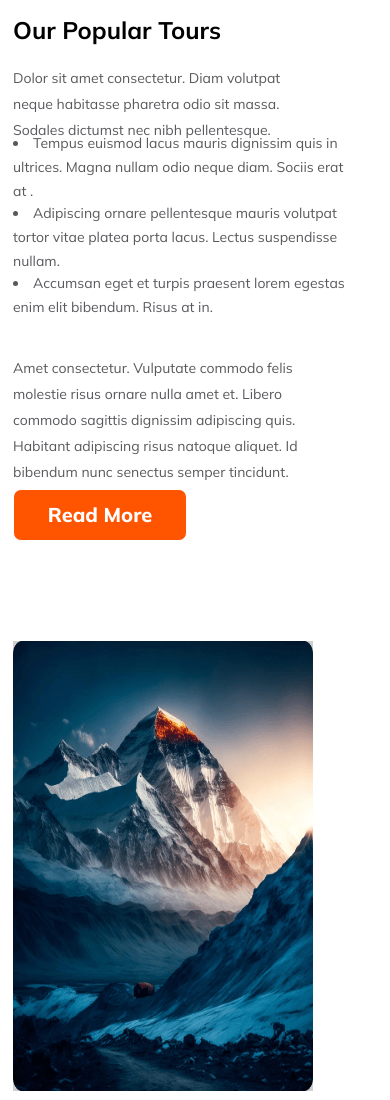
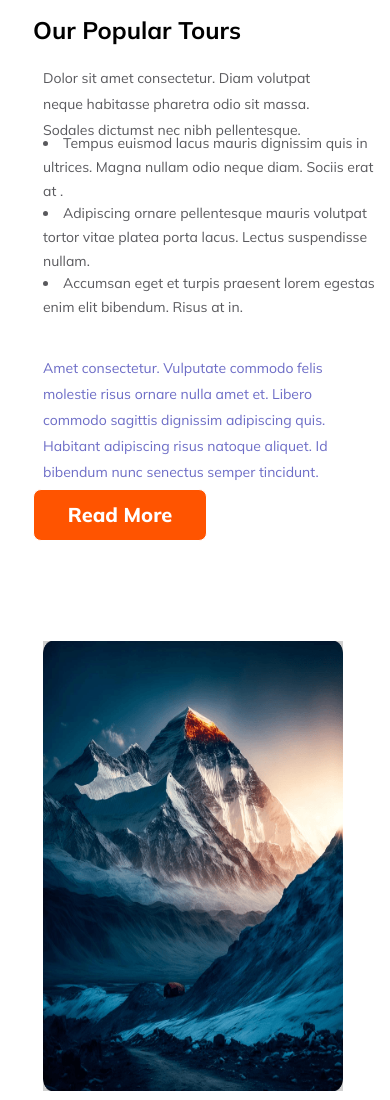
Before and after one commit to tultul4d/Travel-website, a plain HTML site: page index.html in a window 390 px wide. Shown: the part 840-1940 px from the top of the page. Drawn offline with Linux system fonts and the light colour scheme.

Commit message:
added some changes

```diff
--- a/style/travel.css
+++ b/style/travel.css
@@ -534,6 +534,9 @@ line-height: normal;
 flex-shrink: 0;
 
     }
+    .main-img{
+        margin-left: 30px;
+    }
     .banner-text{
         width: 350px;
         height: 70px;
@@ -558,6 +561,7 @@ flex-shrink: 0;
 
 
     }
+
     .text{
         color: rgba(19, 19, 24, 0.70);
     font-size: 14px;
@@ -566,6 +570,7 @@ flex-shrink: 0;
     line-height: 26px;
     width: 307px;
     height: 52px;
+    margin-left: 30px;
     }
     .comone{
 
@@ -576,15 +581,23 @@ flex-shrink: 0;
         line-height: 24px;
         width: 335px;
         height: 70px;
+        margin-left: 30px;
     }
     .text1{
-        color: rgba(19, 19, 24, 0.70);
+        color: rgba(46, 46, 174, 0.7);
     font-size: 14px;
     font-style: normal;
     font-weight: 400;
     line-height: 26px;
     width: 330px;
     height: 120px;
+    margin-left: 30px;
+    }
+    .title{
+        margin-left: 20px;
+    }
+    .btn{
+        margin-left: 20px;
     }
     .foot{
         width: 405px;
```
